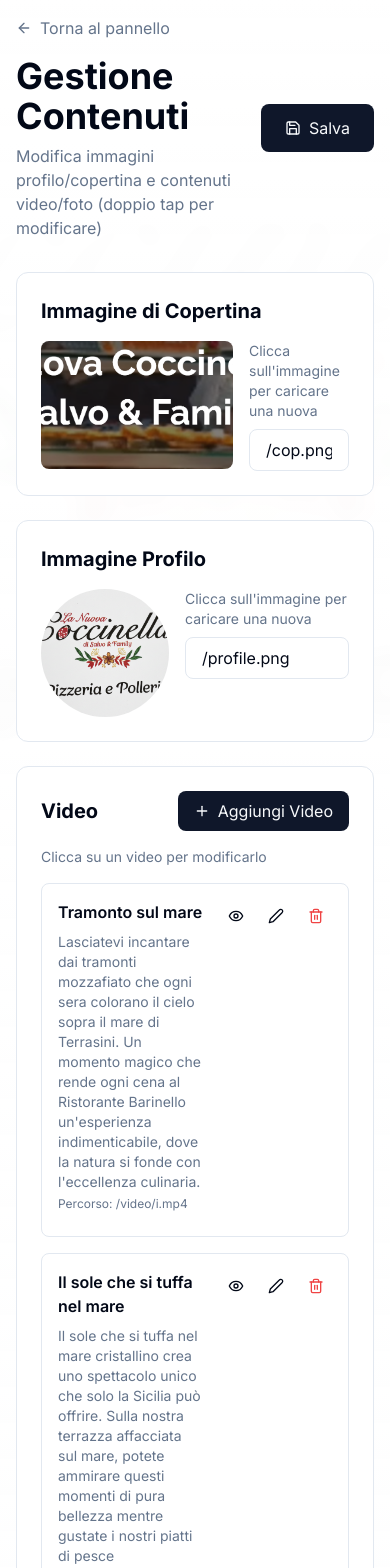
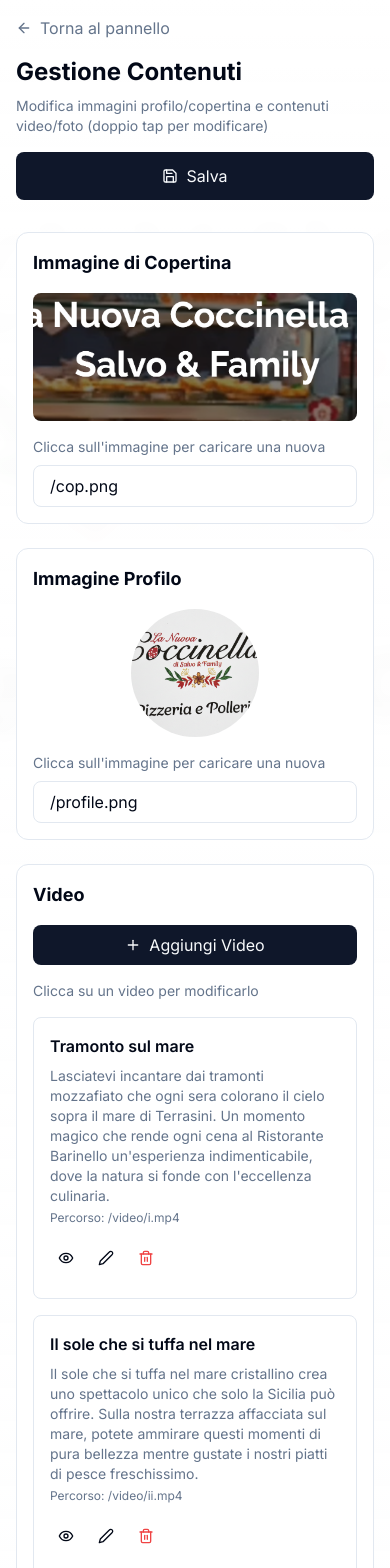
Before and after one commit to LCtech96/LaNuovaCoccinella, a Next.js app: page /admin/content in a window 390 px wide. Shown: the top 1568 px of the page. Built offline with nearby package versions, Linux system fonts and the light colour scheme; no server answers; the database is empty; a web font is replaced by a local one.

Commit message:
Fix errore 413: limitato dimensione video a 3MB, migliorato responsive design pagina admin content, migliorata gestione errori

```diff
--- a/app/admin/content/page.tsx
+++ b/app/admin/content/page.tsx
@@ -57,6 +57,17 @@
     setSaving(true)
     setMessage("")
     try {
+      // Calcola la dimensione approssimativa del payload
+      const payloadSize = new Blob([JSON.stringify(content)]).size
+      const maxSize = 4.5 * 1024 * 1024 // 4.5MB limite Vercel
+
+      if (payloadSize > maxSize) {
+        setMessage(`Il contenuto è troppo grande (${(payloadSize / 1024 / 1024).toFixed(2)}MB). Rimuovi alcuni video o immagini grandi o usa URL esterni per video grandi.`)
+        setTimeout(() => setMessage(""), 5000)
+        setSaving(false)
+        return
+      }
+
       const response = await fetch("/api/content", {
         method: "POST",
         headers: { "Content-Type": "application/json" },
@@ -67,21 +78,36 @@
         setMessage("Contenuti salvati con successo!")
         setTimeout(() => setMessage(""), 3000)
       } else {
-        setMessage("Errore nel salvataggio")
+        const errorData = await response.json().catch(() => ({}))
+        if (response.status === 413) {
+          setMessage("Errore: il contenuto è troppo grande. Rimuovi alcuni video o immagini grandi.")
+        } else if (response.status === 401) {
+          setMessage("Errore: non sei autenticato. Effettua il login.")
+        } else {
+          setMessage(errorData.error || "Errore nel salvataggio")
+        }
       }
-    } catch (error) {
-      setMessage("Errore nel salvataggio")
+    } catch (error: any) {
+      if (error.message?.includes("413") || error.message?.includes("Content Too Large")) {
+        setMessage("Errore: il contenuto è troppo grande. Rimuovi alcuni video o immagini grandi.")
+      } else {
+        setMessage("Errore nel salvataggio: " + (error.message || "Errore sconosciuto"))
+      }
     } finally {
       setSaving(false)
     }
   }
 
   const handleFileUpload = (file: File, callback: (base64: string) => void, isVideo: boolean = false) => {
-    // Verifica dimensione file (max 50MB per video, 10MB per immagini)
-    const maxSize = isVideo ? 50 * 1024 * 1024 : 10 * 1024 * 1024
+    // Verifica dimensione file (max 3MB per video a causa del limite Vercel di 4.5MB per request body)
+    // Base64 aumenta la dimensione di ~33%, quindi 3MB file = ~4MB base64, che è sotto il limite
+    const maxSize = isVideo ? 3 * 1024 * 1024 : 5 * 1024 * 1024
     if (file.size > maxSize) {
-      setMessage(isVideo ? "Il video deve essere inferiore a 50MB" : "L'immagine deve essere inferiore a 10MB")
-      setTimeout(() => setMessage(""), 3000)
+      const maxSizeMB = isVideo ? 3 : 5
+      setMessage(isVideo
+        ? `Il video deve essere inferiore a ${maxSizeMB}MB. Per video più grandi, usa un URL esterno.`
+        : `L'immagine deve essere inferiore a ${maxSizeMB}MB`)
+      setTimeout(() => setMessage(""), 5000)
       return
     }
 
@@ -260,7 +286,7 @@
   return (
     <main className="min-h-screen bg-gradient-to-b from-background to-muted/20 p-4 md:p-8">
       <div className="max-w-6xl mx-auto">
-        <div className="mb-8 flex items-center justify-between">
+        <div className="mb-8 flex flex-col md:flex-row md:items-center md:justify-between gap-4">
           <div>
             <Link
               href="/admin"
@@ -269,13 +295,13 @@
               <ArrowLeft className="w-4 h-4" />
               <span>Torna al pannello</span>
             </Link>
-            <h1 className="text-4xl font-bold mb-2">Gestione Contenuti</h1>
-            <p className="text-muted-foreground">Modifica immagini profilo/copertina e contenuti video/foto (doppio tap per modificare)</p>
+            <h1 className="text-2xl md:text-4xl font-bold mb-2">Gestione Contenuti</h1>
+            <p className="text-sm md:text-base text-muted-foreground">Modifica immagini profilo/copertina e contenuti video/foto (doppio tap per modificare)</p>
           </div>
           <button
             onClick={saveContent}
             disabled={saving}
-            className="flex items-center gap-2 px-6 py-3 bg-primary text-primary-foreground rounded-lg hover:bg-primary/90 transition-colors disabled:opacity-50"
+            className="flex items-center justify-center gap-2 px-6 py-3 bg-primary text-primary-foreground rounded-lg hover:bg-primary/90 transition-colors disabled:opacity-50 w-full md:w-auto"
           >
             <Save className="w-4 h-4" />
             <span>{saving ? "Salvataggio..." : "Salva"}</span>
@@ -292,10 +318,10 @@
 
         <div className="space-y-6">
           {/* Immagine di copertina */}
-          <div className="bg-card border border-border rounded-xl p-6">
-            <h2 className="text-xl font-bold mb-4">Immagine di Copertina</h2>
-            <div className="flex gap-4">
-              <div className="relative w-48 h-32 bg-muted rounded-lg overflow-hidden">
+          <div className="bg-card border border-border rounded-xl p-4 md:p-6">
+            <h2 className="text-lg md:text-xl font-bold mb-4">Immagine di Copertina</h2>
+            <div className="flex flex-col md:flex-row gap-4">
+              <div className="relative w-full md:w-48 h-32 bg-muted rounded-lg overflow-hidden flex-shrink-0">
                 <img src={content.coverImage} alt="Cover" className="w-full h-full object-cover" />
                 <input
                   type="file"
@@ -328,10 +354,10 @@
           </div>
 
           {/* Immagine profilo */}
-          <div className="bg-card border border-border rounded-xl p-6">
-            <h2 className="text-xl font-bold mb-4">Immagine Profilo</h2>
-            <div className="flex gap-4">
-              <div className="relative w-32 h-32 bg-muted rounded-full overflow-hidden">
+          <div className="bg-card border border-border rounded-xl p-4 md:p-6">
+            <h2 className="text-lg md:text-xl font-bold mb-4">Immagine Profilo</h2>
+            <div className="flex flex-col md:flex-row gap-4">
+              <div className="relative w-32 h-32 bg-muted rounded-full overflow-hidden flex-shrink-0 mx-auto md:mx-0">
                 <img src={content.profileImage} alt="Profile" className="w-full h-full object-cover" />
                 <input
                   type="file"
@@ -364,12 +390,12 @@
           </div>
 
           {/* Video */}
-          <div className="bg-card border border-border rounded-xl p-6">
-            <div className="flex items-center justify-between mb-4">
-              <h2 className="text-xl font-bold">Video</h2>
+          <div className="bg-card border border-border rounded-xl p-4 md:p-6">
+            <div className="flex flex-col md:flex-row md:items-center md:justify-between gap-4 mb-4">
+              <h2 className="text-lg md:text-xl font-bold">Video</h2>
               <button
                 onClick={addVideo}
-                className="flex items-center gap-2 px-4 py-2 bg-primary text-primary-foreground rounded-lg hover:bg-primary/90 transition-colors"
+                className="flex items-center justify-center gap-2 px-4 py-2 bg-primary text-primary-foreground rounded-lg hover:bg-primary/90 transition-colors w-full md:w-auto"
               >
                 <Plus className="w-4 h-4" />
                 <span>Aggiungi Video</span>
@@ -382,13 +408,13 @@
                   key={video.id || index}
                   className={`p-4 border border-border rounded-lg ${video.visible === false ? "opacity-50" : ""}`}
                 >
-                  <div className="flex items-start justify-between mb-2">
+                  <div className="flex flex-col md:flex-row md:items-start md:justify-between gap-4 mb-2">
                     <div className="flex-1">
                       {editingItem?.type === "video" && editingItem.index === index ? (
                         <div className="space-y-3">
                           <div>
                             <label className="text-sm font-semibold mb-1 block">Carica Video</label>
-                            <div className="flex items-center gap-2 mb-2">
+                            <div className="flex flex-col sm:flex-row sm:items-center gap-2 mb-2">
                               <input
                                 type="file"
                                 accept="video/*"
@@ -405,7 +431,7 @@
                               />
                               <label
                                 htmlFor={`video-upload-${index}`}
-                                className="flex items-center gap-2 px-4 py-2 bg-primary text-primary-foreground rounded-lg cursor-pointer hover:bg-primary/90 transition-colors"
+                                className="flex items-center justify-center gap-2 px-4 py-2 bg-primary text-primary-foreground rounded-lg cursor-pointer hover:bg-primary/90 transition-colors w-full sm:w-auto"
                               >
                                 <Upload className="w-4 h-4" />
                                 <span>Carica dalla galleria</span>
@@ -446,16 +472,16 @@
                               placeholder="Descrizione"
                             />
                           </div>
-                          <div className="flex gap-2">
+                          <div className="flex flex-col sm:flex-row gap-2">
                             <button
                               onClick={() => setEditingItem(null)}
-                              className="px-4 py-2 bg-primary text-primary-foreground rounded-lg"
+                              className="px-4 py-2 bg-primary text-primary-foreground rounded-lg w-full sm:w-auto"
                             >
                               Salva modifiche
                             </button>
                             <button
                               onClick={() => setEditingItem(null)}
-                              className="px-4 py-2 bg-muted text-muted-foreground rounded-lg"
+                              className="px-4 py-2 bg-muted text-muted-foreground rounded-lg w-full sm:w-auto"
                             >
                               Annulla
                             </button>
@@ -475,7 +501,7 @@
                       )}
                     </div>
                     {!(editingItem?.type === "video" && editingItem.index === index) && (
-                      <div className="flex items-center gap-2 ml-4">
+                      <div className="flex items-center gap-2 md:ml-4">
                         <button
                           onClick={() => toggleVideoVisibility(index)}
                           className="p-2 rounded-lg hover:bg-accent transition-colors"
@@ -513,8 +539,8 @@
           </div>
 
           {/* Immagini Modificabili - Solo le 8 immagini specificate */}
-          <div className="bg-card border border-border rounded-xl p-6">
-            <div className="flex items-center justify-between mb-4">
+          <div className="bg-card border border-border rounded-xl p-4 md:p-6">
+            <div className="flex flex-col md:flex-row md:items-center md:justify-between gap-4 mb-4">
               <div>
                 <h2 className="text-xl font-bold">Immagini Modificabili</h2>
                 <p className="text-sm text-muted-foreground mt-1">Gestisci le immagini: k.png, kj.png, kkk.png, cop.png, ddd.png, dfg.png, 3.png, 9.png</p>
@@ -661,12 +687,12 @@
           </div>
 
           {/* Immagini */}
-          <div className="bg-card border border-border rounded-xl p-6">
-            <div className="flex items-center justify-between mb-4">
-              <h2 className="text-xl font-bold">Immagini</h2>
+          <div className="bg-card border border-border rounded-xl p-4 md:p-6">
+            <div className="flex flex-col md:flex-row md:items-center md:justify-between gap-4 mb-4">
+              <h2 className="text-lg md:text-xl font-bold">Immagini</h2>
               <button
                 onClick={addImage}
-                className="flex items-center gap-2 px-4 py-2 bg-primary text-primary-foreground rounded-lg hover:bg-primary/90 transition-colors"
+                className="flex items-center justify-center gap-2 px-4 py-2 bg-primary text-primary-foreground rounded-lg hover:bg-primary/90 transition-colors w-full md:w-auto"
               >
                 <Plus className="w-4 h-4" />
                 <span>Aggiungi Immagine</span>
```
